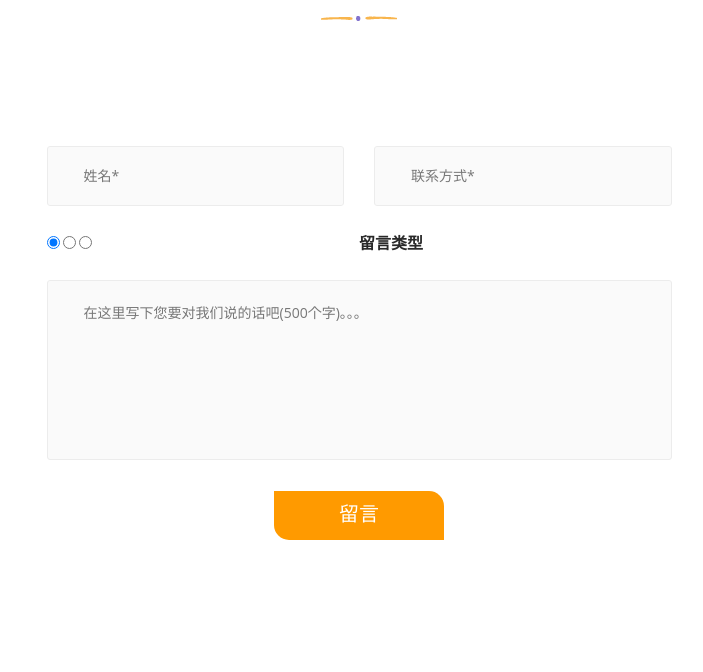
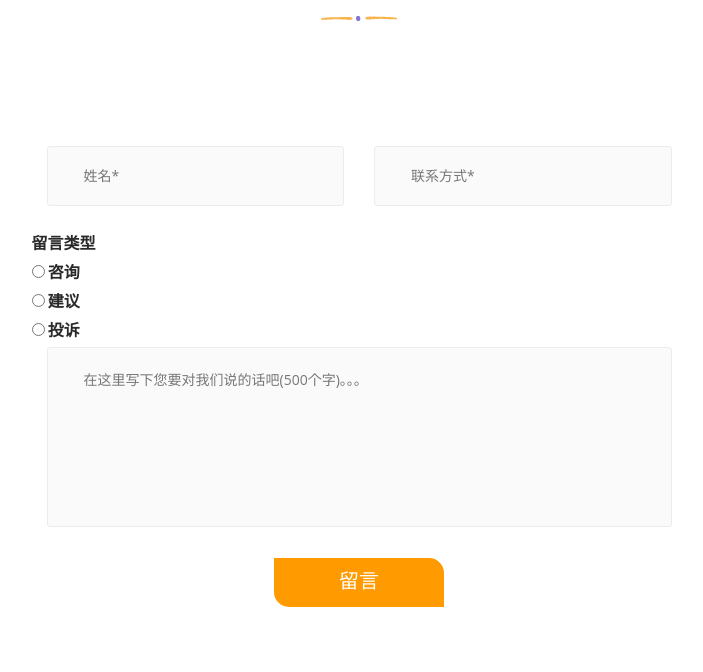
Before and after one commit to grubberbin/Doremi, a Django app: page /contact/ in a window 1280 px wide. Shown: the part 530-1202 px from the top of the page, without its empty margins (281-984 px from the left). Run offline with Django 3.2, Linux system fonts and the light colour scheme; style sheets or scripts are compiled from the project's sources; some libraries are stand-ins or nearby versions.

Commit message:
优化联系我们界面

```diff
--- a/templates/contact.html
+++ b/templates/contact.html
@@ -45,14 +45,28 @@
 
                             <label class="control-label">留言类型</label>
 
-                            <div class="form-group col-lg-6 col-md-6 col-xs-12">
-                                <div class="layui-input-block">
-                                    <input type="radio" name="type" value="0" title="咨询" checked="">
-                                    <input type="radio" name="type" value="1" title="建议">
-                                    <input type="radio" name="type" value="2" title="投诉">
-                                </div>
+                            <div class="type-options">
+                                <ul>
+                                    <li>
+                                        <div class="radio-option">
+                                            <input type="radio" name="msg-type-group" id="msg-type-1">
+                                            <label for="msg-type-1">咨询</label>
+                                        </div>
+                                    </li>
+                                    <li>
+                                        <div class="radio-option">
+                                            <input type="radio" name="msg-type-group" id="msg-type-2">
+                                            <label for="msg-type-2">建议</label>
+                                        </div>
+                                    </li>
+                                    <li>
+                                        <div class="radio-option">
+                                            <input type="radio" name="msg-type-group" id="msg-type-3">
+                                            <label for="msg-type-3">投诉</label>
+                                        </div>
+                                    </li>
+                                </ul>
                             </div>
-
                             <div class="form-group col-lg-12 col-sm-12 col-xs-12">
                                 <textarea name="message" id="message" placeholder="在这里写下您要对我们说的话吧(500个字)。。。"></textarea>
                             </div>
```
